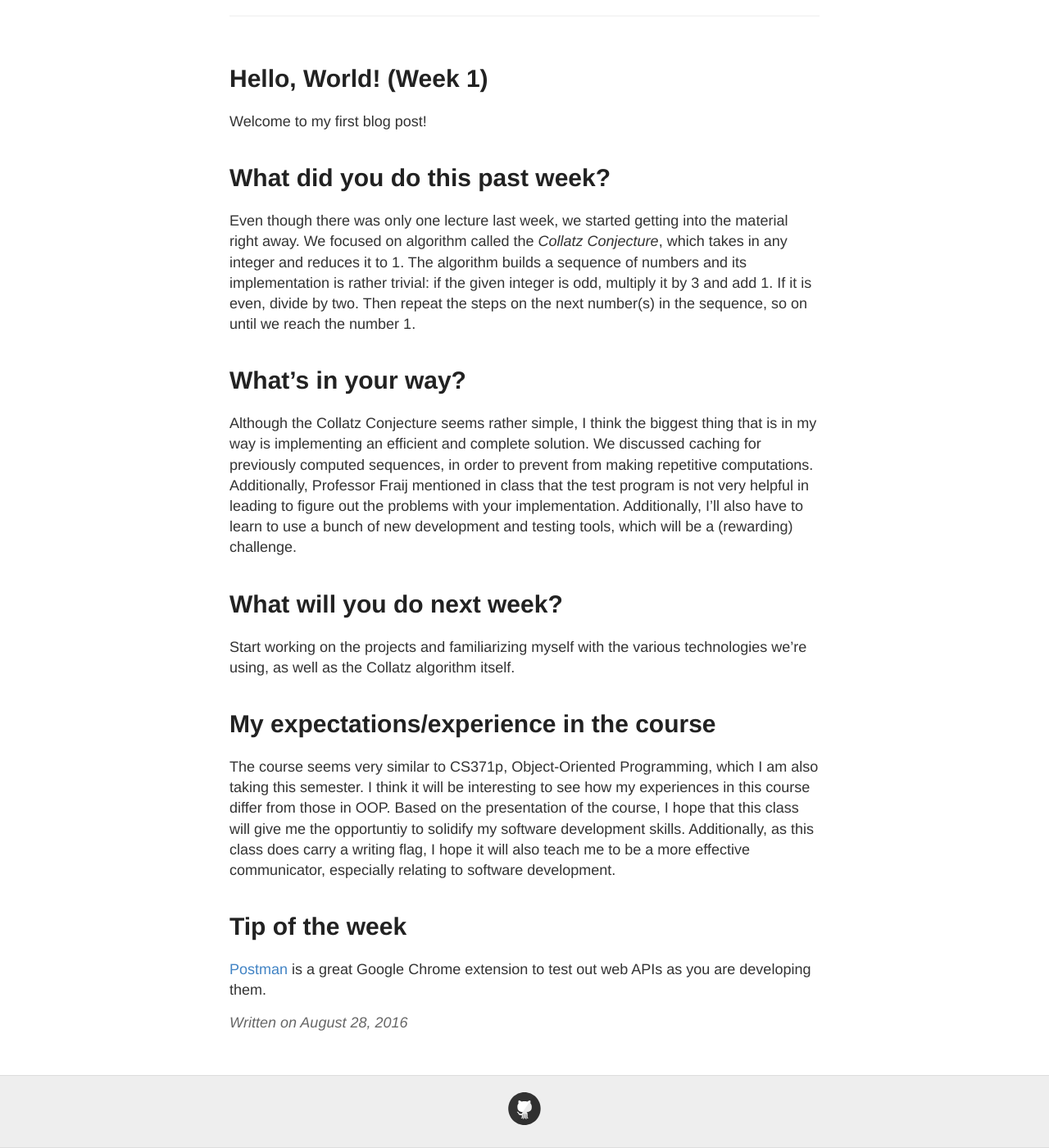
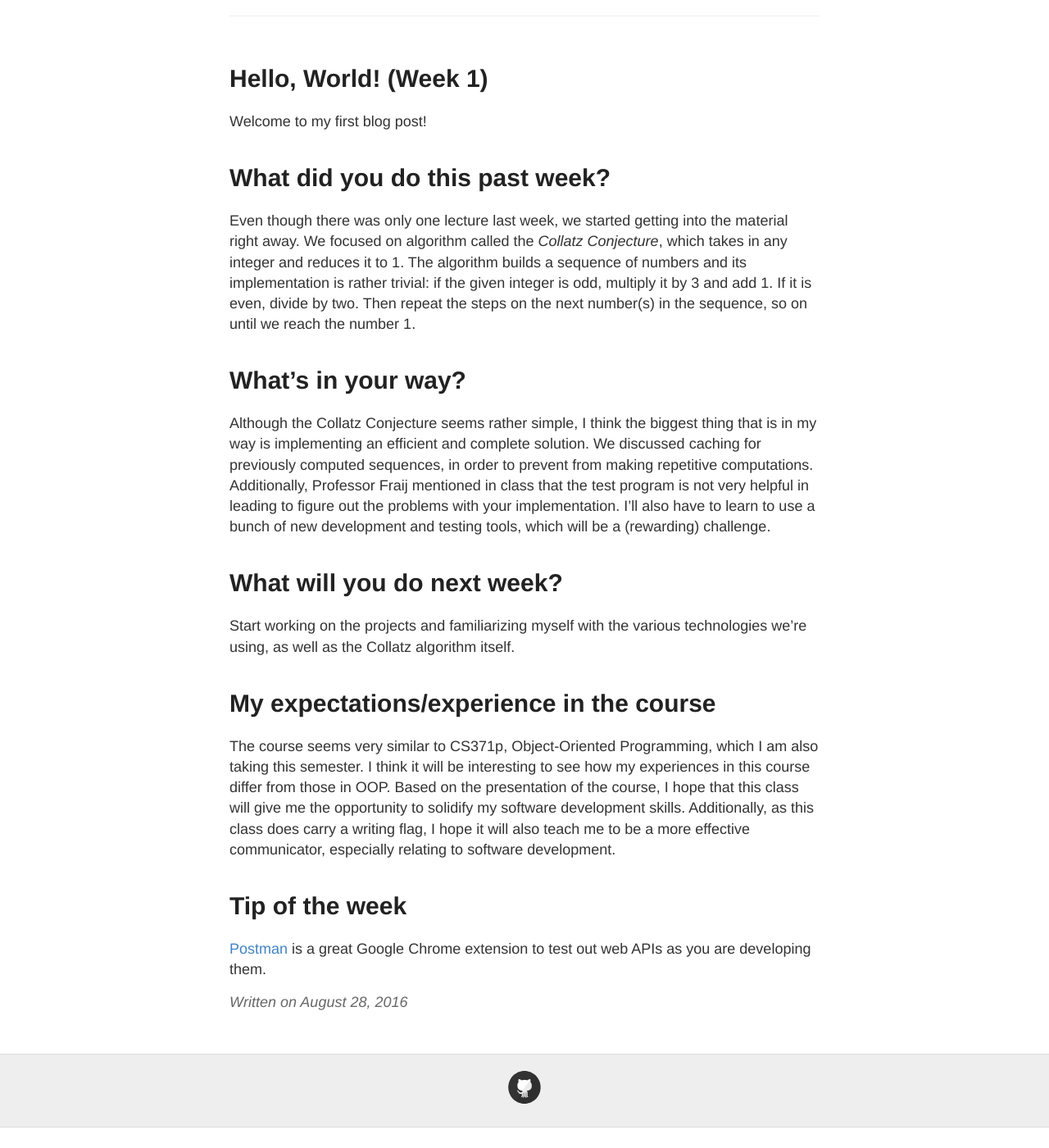
Before and after one commit to chyt/blog-se, a Jekyll site: the page built from _posts/2016-8-28-Hello-World.md, in a window 1280 px wide and 1400 px high, scrolled down 386 px. Shown: the whole window at 82% size. Built offline with Jekyll 4.4.1, drawn with Linux system fonts in a browser that asks for light colours; after the commit the page ends 1761 px from its top, so only the background shows below that.

Commit message:
Fixed spelling/grammar issues

```diff
--- a/_posts/2016-8-28-Hello-World.md
+++ b/_posts/2016-8-28-Hello-World.md
@@ -11,7 +11,7 @@ Even though there was only one lecture last week, we started getting into the ma
 
 # What's in your way?
 
-Although the Collatz Conjecture seems rather simple, I think the biggest thing that is in my way is implementing an efficient and complete solution. We discussed caching for previously computed sequences, in order to prevent from making repetitive computations. Additionally, Professor Fraij mentioned in class that the test program is not very helpful in leading to figure out the problems with your implementation. Additionally, I'll also have to learn to use a bunch of new development and testing tools, which will be a (rewarding) challenge.
+Although the Collatz Conjecture seems rather simple, I think the biggest thing that is in my way is implementing an efficient and complete solution. We discussed caching for previously computed sequences, in order to prevent from making repetitive computations. Additionally, Professor Fraij mentioned in class that the test program is not very helpful in leading to figure out the problems with your implementation. I'll also have to learn to use a bunch of new development and testing tools, which will be a (rewarding) challenge.
 
 # What will you do next week?
 
@@ -19,7 +19,7 @@ Start working on the projects and familiarizing myself with the various technolo
 
 # My expectations/experience in the course
 
-The course seems very similar to CS371p, Object-Oriented Programming, which I am also taking this semester. I think it will be interesting to see how my experiences in this course differ from those in OOP. Based on the presentation of the course, I hope that this class will give me the opportuntiy to solidify my software development skills. Additionally, as this class does carry a writing flag, I hope it will also teach me to be a more effective communicator, especially relating to software development.
+The course seems very similar to CS371p, Object-Oriented Programming, which I am also taking this semester. I think it will be interesting to see how my experiences in this course differ from those in OOP. Based on the presentation of the course, I hope that this class will give me the opportunity to solidify my software development skills. Additionally, as this class does carry a writing flag, I hope it will also teach me to be a more effective communicator, especially relating to software development.
 
 # Tip of the week
 
```
